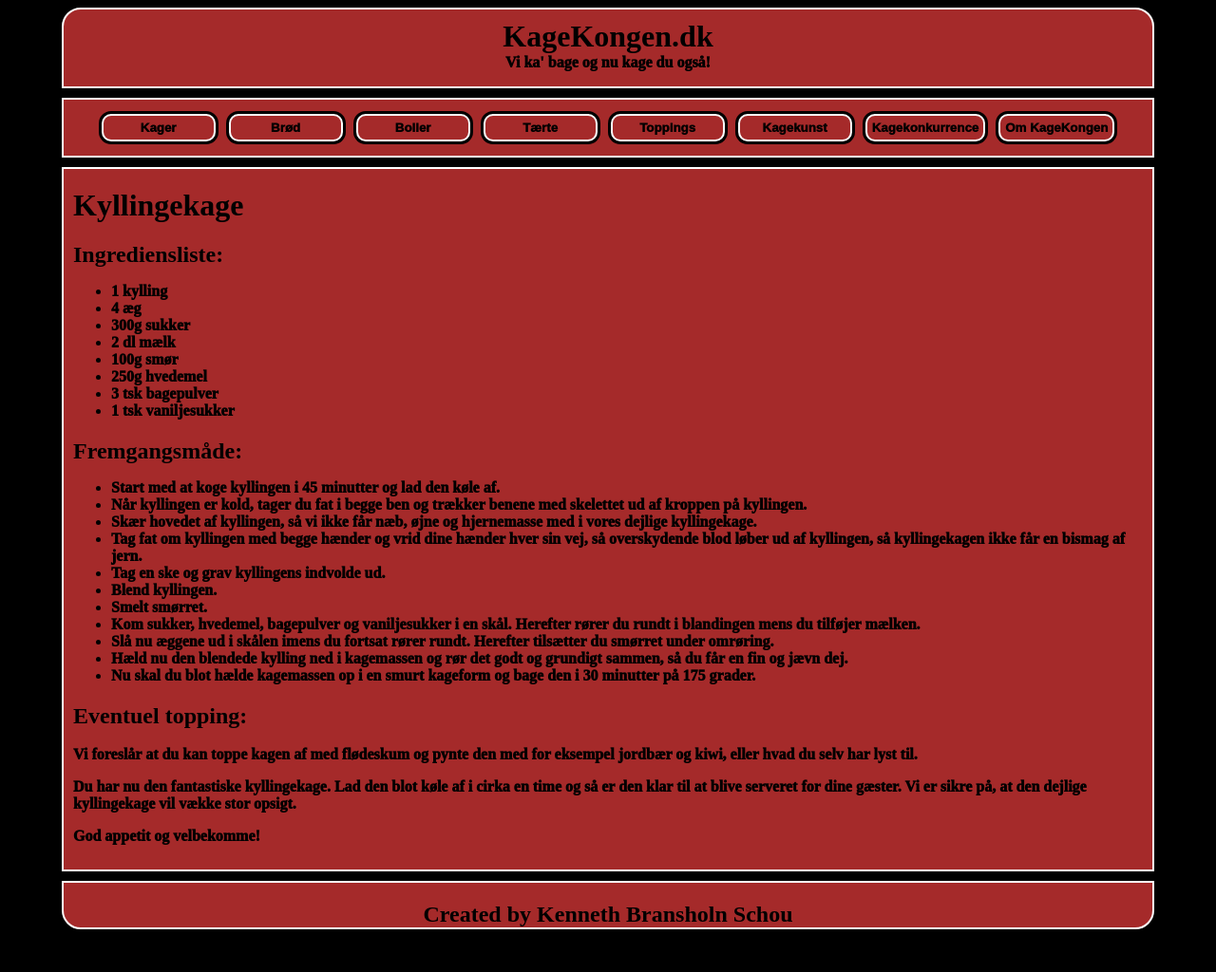
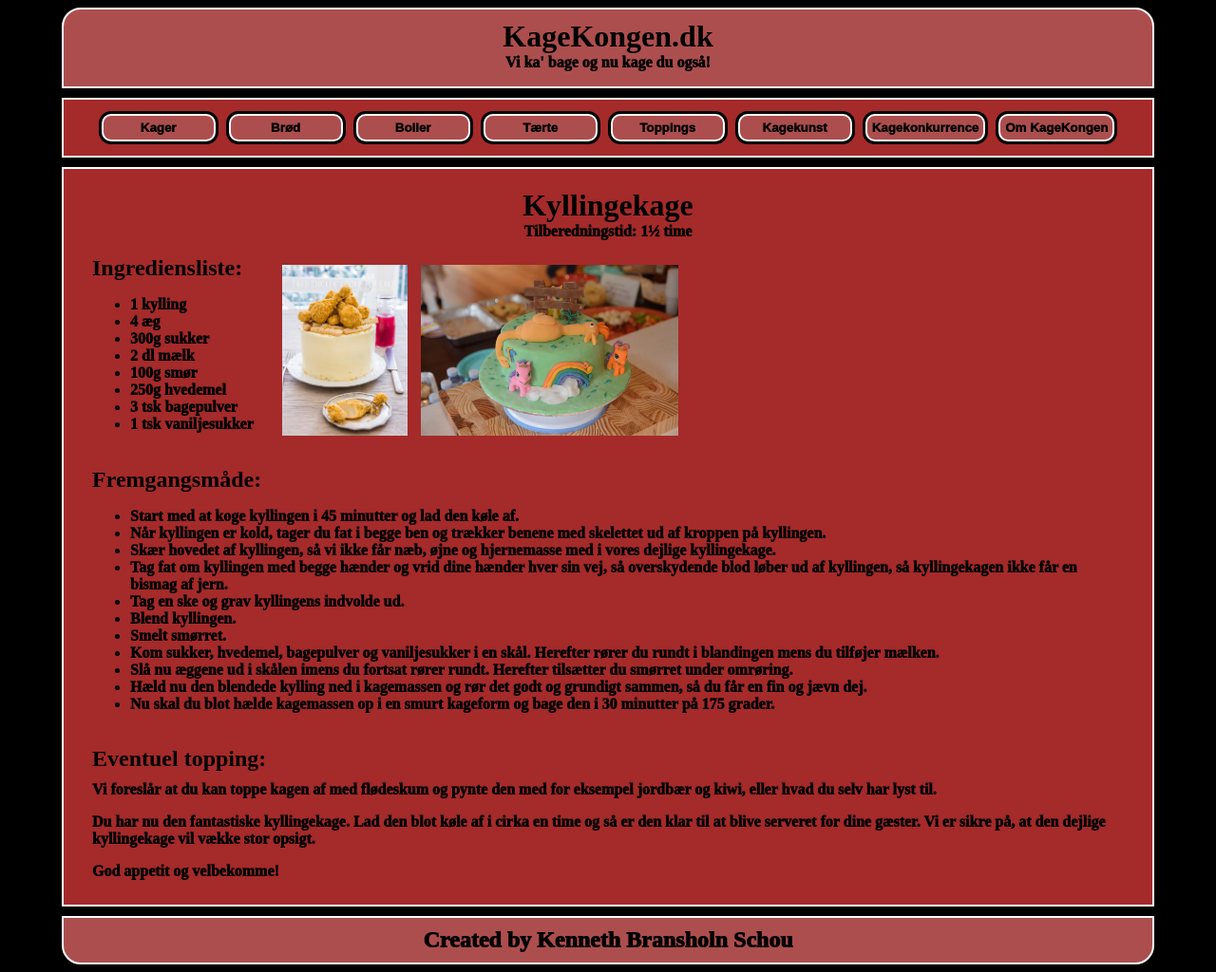
Before and after one commit to Bransholm/KageKongen, a plain HTML site: page index.html in a window 1280 px wide. Shown: the whole page at 95% size. Before the commit the page ends 987 px from the top, so only its background shows below. Drawn offline with Linux system fonts and the light colour scheme.

Commit message:
Finally corrections with text and images

```diff
--- a/index.html
+++ b/index.html
@@ -26,9 +26,13 @@
         <button class="menu-buttons">Om KageKongen</button>
       </nav>
 
-      <main>
-        <h1>Kyllingekage</h1>
-          <h2>Ingrediensliste:</h2>
+      <main class="main">
+        <h1 id="kageopskrift">Kyllingekage</h1>
+        <p id="tilberedningstid">Tilberedningstid: 1½ time</p>
+
+        <article class="flex-container">
+          <section class="left-right-margin">
+            <h2 id="ingrediensliste">Ingrediensliste:</h2>
             <ul>
               <li>1 kylling</li>
               <li>4 æg</li>
@@ -39,7 +43,14 @@
               <li>3 tsk bagepulver</li>
               <li>1 tsk vaniljesukker</li>
             </ul>
+          </section>
+          <section>
+            <img src="billeder/kylligekage1.jpg" alt="" id="kylligekage-billeder">
+            <img src="billeder/kylligekage2.jpg" alt="" id="kylligekage-billeder">
+          </section>
+        </article>
 
+        <article class="left-right-margin">
           <h2>Fremgangsmåde:</h2>
           <ul>
           <li>Start med at koge kyllingen i 45 minutter og lad den køle af.</li>
@@ -77,7 +88,7 @@
           </li>
         </ul>
         <p>
-          <h2>Eventuel topping:</h2><br />
+          <h2 id="eventuel-topping">Eventuel topping:</h2>
           Vi foreslår at du kan toppe kagen af med flødeskum og pynte den med
           for eksempel jordbær og kiwi, eller hvad du selv har lyst til.
         </p>
@@ -87,9 +98,10 @@
           sikre på, at den dejlige kyllingekage vil vække stor opsigt.
         </p>
         <p>God appetit og velbekomme!</p>
+      </article>
       </main>
 
-      <footer><h2>Created by Kenneth Bransholn Schou</h2></footer>
+      <footer><article id="created-by">Created by Kenneth Bransholn Schou</article></footer>
     </div>
   </body>
 </html>
--- a/style.css
+++ b/style.css
@@ -8,13 +8,13 @@ body {
     display: grid;
     grid-template-rows: auto 1fr auto;
     grid-gap: 10px;
-    width: 1150px;
+    max-width: 1150px;
     margin: 0 auto;
 }
 
 header {
     text-align: center;
-    background-color: brown;
+    background-color: rgb(173, 78, 78);
     border: 2px solid white;
     border-top-left-radius: 20px;
     border-top-right-radius: 20px;
@@ -34,7 +34,7 @@ main {
 }
 
 footer {
-    background-color: brown;
+    background-color: rgb(173, 78, 78);
     border: 2px solid white;
     text-align: center;
     border-bottom-left-radius: 20px;
@@ -42,7 +42,7 @@ footer {
 }
 
 .menu-buttons {
-    background-color: brown;
+    background-color: rgb(173, 78, 78);
     color: black;
     text-align: center; /* Fixed property value */
     border-color: white;
@@ -69,6 +69,11 @@ footer {
     font-weight: 1000;
 }
 
+.flex-container {
+    display: flex;
+    align-items: center;
+}
+
 h1 {
     margin-top: 10px;
     margin-bottom: 0px;
@@ -86,4 +91,37 @@ p {
     margin-top: 0px;
 }
 
-    /* border: 10px solid white; */
+#kageopskrift {
+    text-align: center;
+    padding-bottom: 0px;
+}
+
+#tilberedningstid {
+    text-align: center;
+}
+
+#ingrediensliste {
+    margin-top: 0px;
+    margin-right: 10px;
+}
+
+#kylligekage-billeder {
+    height: 180px;
+    margin-left: 10px;
+    margin-top: 0px;
+}
+
+.left-right-margin {
+    margin-left: 20px;
+    margin-right: 20px;
+}
+
+#eventuel-topping {
+    margin-top: 35px;
+    margin-bottom: 10px;
+}
+
+#created-by {
+    font-size: 24px;
+    margin: 10px;
+}
```
Also changed, not shown: billeder/kylligekage1.jpg (added), billeder/kylligekage2.jpg (added). Lines whose indentation alone changed are shown as unchanged.
